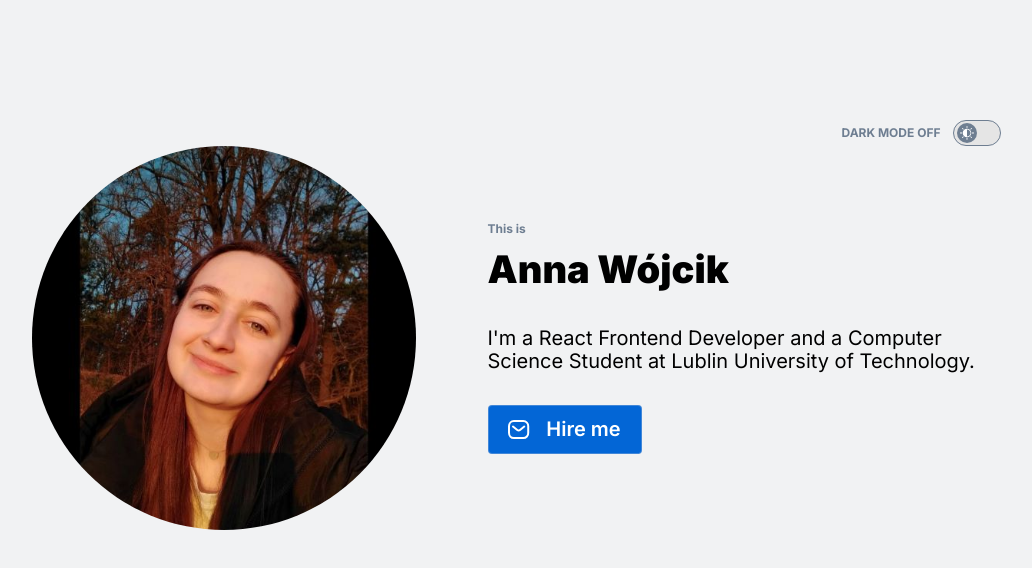
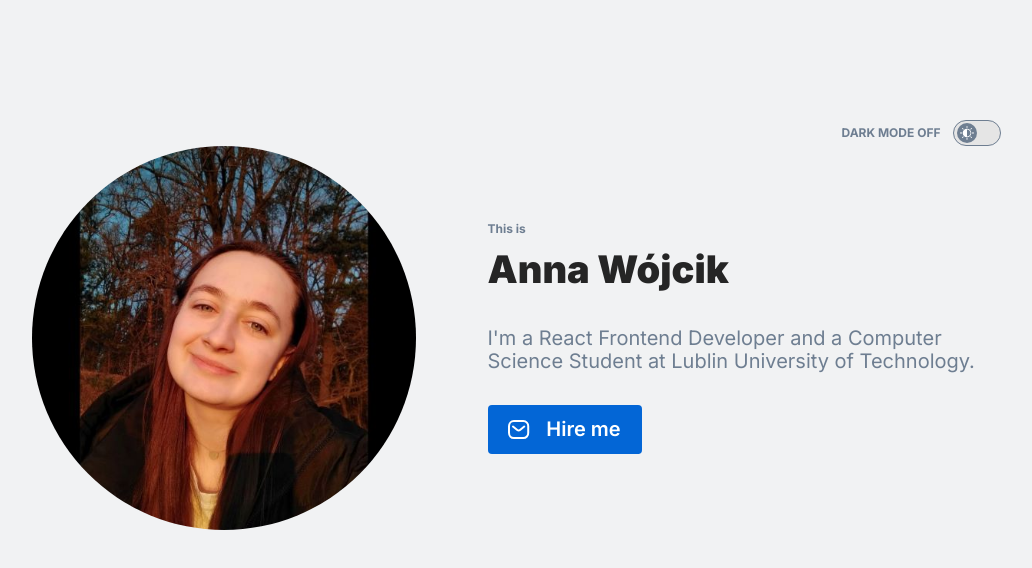
Before and after one commit to anna-wojcik/Personal-Homepage, a React (Create React App) app: page / in a window 1280 px wide. Shown: the top 568 px of the page, without its empty margins (124-1156 px from the left). Built offline with nearby package versions, Linux system fonts and the light colour scheme.

Commit message:
light and dark thems added, PersonalHomepage component created

```diff
--- a/src/App.js
+++ b/src/App.js
@@ -1,13 +1,19 @@
-import { Container } from "./Container";
-import Header from "./Header";
-import ThemeSwitch from "./common/ThemeSwitch";
+import { ThemeProvider } from 'styled-components';
+import { GlobalStyle } from './GlobalStyle';
+import { themeLight, themeDark } from './theme';
+import { useSelector } from 'react-redux';
+import { selectIsDark } from './common/themeSlice';
+import PersonalHomepage from "./feature/PersonalHomepage";
+
 
 function App() {
+  const isDark = useSelector(selectIsDark);
+
   return (
-    <Container>
-      <ThemeSwitch />
-      <Header />
-    </Container>
+    <ThemeProvider theme={isDark ? themeDark : themeLight}>
+      <GlobalStyle />
+      <PersonalHomepage />
+    </ThemeProvider>
   );
 }
 
--- a/src/GlobalStyle.js
+++ b/src/GlobalStyle.js
@@ -11,7 +11,7 @@ export const GlobalStyle = createGlobalStyle`
 
     body {
         font-family: "Inter", sans-serif;
-        background: ${({ theme }) => theme.color.iron};
+        background: ${({ theme }) => theme.colors.background};
         min-height: 100vh;
         display: flex;
         flex-direction: column;
--- a/src/common/ThemeSwitch/index.js
+++ b/src/common/ThemeSwitch/index.js
@@ -13,7 +13,7 @@ export const ThemeSwitch = () => {
     return (
         <Wrapper>
             <div>
-                {width > 767 ? `DARK MODE ${isDark ? "ON" : "OFF"}` : ""}
+                {width > 1024 ? `DARK MODE ${isDark ? "ON" : "OFF"}` : ""}
             </div>
             <Button onClick={() => dispatch(toggleDark())}>
                 <Box $flicker $move={isDark}></Box>
--- a/src/common/ThemeSwitch/styled.js
+++ b/src/common/ThemeSwitch/styled.js
@@ -3,18 +3,24 @@ import styled, { css } from "styled-components";
 export const Wrapper = styled.div`
     display: flex;
     justify-content: flex-end;
-    color: ${({ theme }) => theme.color.gray};
+    color: ${({ theme }) => theme.colors.content};
     gap: 12px;
     align-items: center;
     font-weight: 700;
     font-size: 12px;
+    margin-top: 120px;
+
+    @media(max-width: ${({ theme }) => theme.breakpoint.mobileMax}px){
+        margin-top: 22px;
+    }
 `;
 
 export const Button = styled.button`
     width: 48px;
     height: 26px;
-    background: ${({ theme }) => theme.color.mercury};
-    border: 1px solid ${({ theme }) => theme.color.gray};        border-radius: 13px;
+    background: ${({ theme }) => theme.colors.themeSwitch.background};
+    border: 1px solid ${({ theme }) => theme.colors.themeSwitch.border};
+    border-radius: 13px;
     position: relative;
     cursor: pointer;
 `;
@@ -22,7 +28,7 @@ export const Button = styled.button`
 export const Box = styled.div`
     ${({ $flicker }) => $flicker && css`
         position: absolute;
-        background: ${({ theme }) => theme.color.gray};
+        background: ${({ theme }) => theme.colors.themeSwitch.flickerBackground};
         width: 20px;
         height: 20px;
         border-radius: 10px;
--- a/src/Header/index.js
+++ b/src/feature/Header/index.js
@@ -1,6 +1,6 @@
-import photo from "../images/profile.jpg";
-import { email } from "../email";
-import { ReactComponent as Envelope } from "../images/envelope.svg";
+import photo from "../../images/profile.jpg";
+import { email } from "../../email";
+import { ReactComponent as Envelope } from "../../images/envelope.svg";
 import { StyledHeader, Image, Caption, Title, Description, EmailLink } from "./styled";
 
 export const Header = () => (
--- a/src/Header/styled.js
+++ b/src/feature/Header/styled.js
@@ -21,13 +21,12 @@ export const Image = styled.img`
     width: 30vw;
     min-width: 128px;
     min-height: 128px;
-
 `;
 
 export const Caption = styled.div`
     font-weight: 700;
     font-size: 12px;
-    color: ${({ theme }) => theme.color.gray};
+    color: ${({ theme }) => theme.colors.content};
 `;
 
 export const Title = styled.h1`
@@ -35,9 +34,12 @@ export const Title = styled.h1`
     font-size: 38px;
     margin-top: 12px;
     margin-bottom: 36px;
+    color: ${({ theme }) => theme.colors.title};
 
     @media(max-width: ${({ theme }) => theme.breakpoint.mobileMax}px){
         font-size: 22px;
+        margin-top: 8px;
+        margin-bottom: 16px;
     }
 `;
 
@@ -45,6 +47,7 @@ export const Description = styled.p`
     font-weight: 400;
     font-size: 20px;
     margin: 0;
+    color: ${({ theme }) => theme.colors.content};
 
     @media(max-width: ${({ theme }) => theme.breakpoint.mobileMax}px){
         font-size: 17px;
@@ -55,10 +58,9 @@ export const EmailLink = styled.a`
     margin-top: 32px;
     width: 154px;
     height: 49px;
-    background: ${({ theme }) => theme.color.blue};
-    border: 1px solid ${({ theme }) => theme.color.iron};
+    background: ${({ theme }) => theme.colors.buttonHireMe.background};
     border-radius: 4px;
-    color: ${({ theme }) => theme.color.white};
+    color: ${({ theme }) => theme.colors.buttonHireMe.content};
     font-weight: 600;
     display: flex;
     justify-content: center;
@@ -69,17 +71,20 @@ export const EmailLink = styled.a`
 
     @media(max-width: ${({ theme }) => theme.breakpoint.mobileMax}px){
         font-size: 17px;
+        margin-top: 24px;
+        width: 138px;
+        height: 46px;
     }
 
     &:hover {
-        box-shadow: 0px 2px 0px 0px #14462033 inset;
+        box-shadow: 0px 2px 0px 0px ${({ theme }) => theme.colors.buttonHireMe.hover} inset;
     }
 
     &:focus {
         border: 1px solid rgba(209, 213, 218, 0.3);
-        box-shadow: -2px -2px 0px 0px #8CC2FF;
-        box-shadow: 2px 2px 0px 0px #8CC2FF;
-        box-shadow: -2px 2px 0px 0px #8CC2FF;
-        box-shadow: 2px -2px 0px 0px #8CC2FF;
+        box-shadow: -2px -2px 0px 0px ${({ theme }) => theme.colors.buttonHireMe.focus};
+        box-shadow: 2px 2px 0px 0px ${({ theme }) => theme.colors.buttonHireMe.focus};
+        box-shadow: -2px 2px 0px 0px ${({ theme }) => theme.colors.buttonHireMe.focus};
+        box-shadow: 2px -2px 0px 0px ${({ theme }) => theme.colors.buttonHireMe.focus};
     }
 `;
--- /dev/null
+++ b/src/feature/PersonalHomepage.js
@@ -0,0 +1,14 @@
+import { Container } from "../common/Container";
+import ThemeSwitch from "../common/ThemeSwitch";
+import Header from "./Header";
+
+function PersonalHomepage() {
+    return (
+        <Container>
+            <ThemeSwitch />
+            <Header />
+        </Container>
+    );
+};
+
+export default PersonalHomepage;
--- a/src/index.js
+++ b/src/index.js
@@ -2,20 +2,14 @@ import React from 'react';
 import ReactDOM from 'react-dom/client';
 import App from './App';
 import reportWebVitals from './reportWebVitals';
-import { ThemeProvider } from 'styled-components';
 import { Provider } from 'react-redux';
-import { GlobalStyle } from './GlobalStyle';
-import { theme } from './theme';
 import store from './store';
 
 const root = ReactDOM.createRoot(document.getElementById('root'));
 root.render(
   <React.StrictMode>
     <Provider store={store}>
-      <ThemeProvider theme={theme}>
-        <GlobalStyle />
-        <App />
-      </ThemeProvider>
+      <App />
     </Provider>
   </React.StrictMode>
 );
--- a/src/theme.js
+++ b/src/theme.js
@@ -1,13 +1,60 @@
-export const theme = {
-    color: {
+const colorName = {
     white: "#FFFFFF",
     iron: "#D1D5DA4D",
     mercury: "#E5E5E5",
     gray: "#6E7E91",
+    anakiwa: "#8CC2FF",
+    dodgerBlue: "#2188FF",
+    shipCove: "#6D93BE",
     blue: "#0366D6",
+    parsley: "#14462033",
     mineShaft: "#252525",
-    },
+};
+
+const common = {
     breakpoint: {
         mobileMax: 767,
     },
+}
+
+export const themeLight = {
+    ...common,
+    colors: {
+        title: colorName.mineShaft,
+        content: colorName.gray,
+        background: colorName.iron,
+        buttonHireMe: {
+            content: colorName.white,
+            background: colorName.blue,
+            hover: colorName.parsley,
+            focus: colorName.anakiwa,
+        },
+        themeSwitch: {
+            content: colorName.gray,
+            background: colorName.mercury,
+            border: colorName.gray,
+            flickerBackground: colorName.gray,
+        },
+    },
 };
+
+export const themeDark = {
+    ...common,
+    colors: {
+        title: colorName.white,
+        content: colorName.white,
+        background: colorName.mineShaft,
+        buttonHireMe: {
+            content: colorName.white,
+            background: colorName.dodgerBlue,
+            hover: colorName.parsley,
+            focus: colorName.shipCove,
+        },
+        themeSwitch: {
+            content: colorName.white,
+            background: colorName.iron,
+            border: colorName.white,
+            flickerBackground: colorName.white,
+        }
+    },
+};
```
Also changed, not shown: src/common/Container/index.js (renamed from src/Container/index.js). Lines whose indentation alone changed are shown as unchanged.
